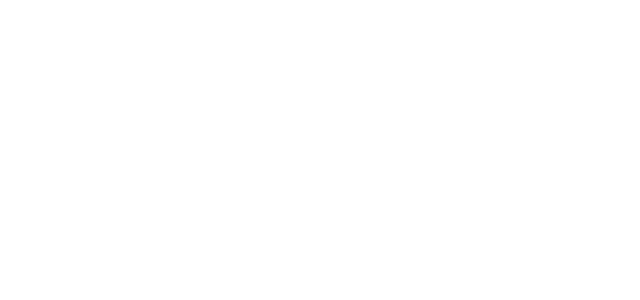
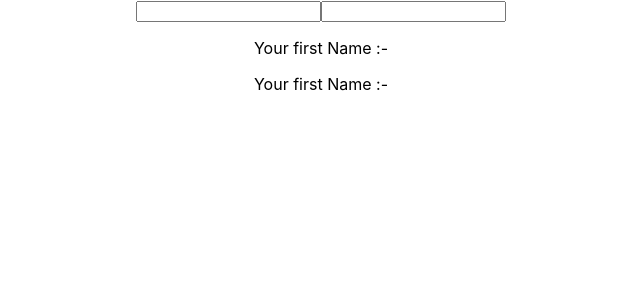
Before and after one commit to Barun355/react-hook, a React (Create React App) app: page / in a window 1280 px wide. Shown: the top 300 px of the page, without its empty margins (319-959 px from the left). Built offline with nearby package versions, Linux system fonts and the light colour scheme.

Commit message:
useState hook with objects

```diff
--- a/src/App.js
+++ b/src/App.js
@@ -1,4 +1,5 @@
 import './App.css';
+import HookCounterThree from './components/HookCounterThree';
 // import ClassComponent from './components/ClassComponent';
 // import HookCounter from './components/HookCounter';
 // import HookCounterTwo from './components/HookCounterTwo';
@@ -9,6 +10,7 @@
       {/* <ClassComponent /> */}
       {/* <HookCounter /> */}
       {/* <HookCounterTwo /> */}
+      <HookCounterThree />
     </div>
   );
 }
--- /dev/null
+++ b/src/components/HookCounterThree.js
@@ -0,0 +1,25 @@
+import React, { useState } from 'react'
+
+function HookCounterThree() {
+    const [name, setName] = useState({
+        firstName: "",
+        lastName: ""
+    })
+
+    return (
+        <div>
+            <input type="text"
+                value={name.firstName}
+                onChange={(e) => setName({ ...name, firstName: e.target.value })}
+            />
+            <input type="text"
+                value={name.lastName}
+                onChange={(e) => setName({ ...name, lastName: e.target.value })}
+            />
+            <p>Your first Name :- {name.firstName}</p>
+            <p>Your first Name :- {name.lastName}</p>
+        </div>
+    )
+}
+
+export default HookCounterThree
```
